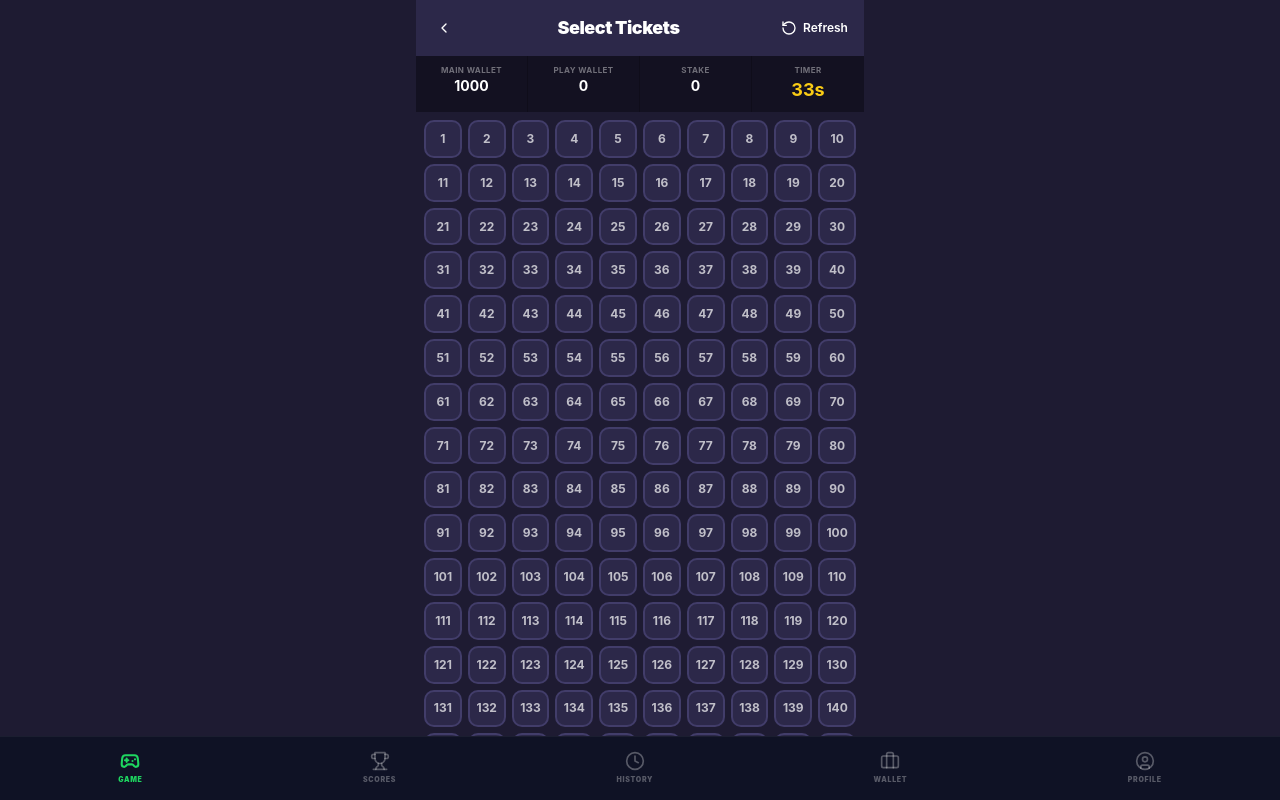
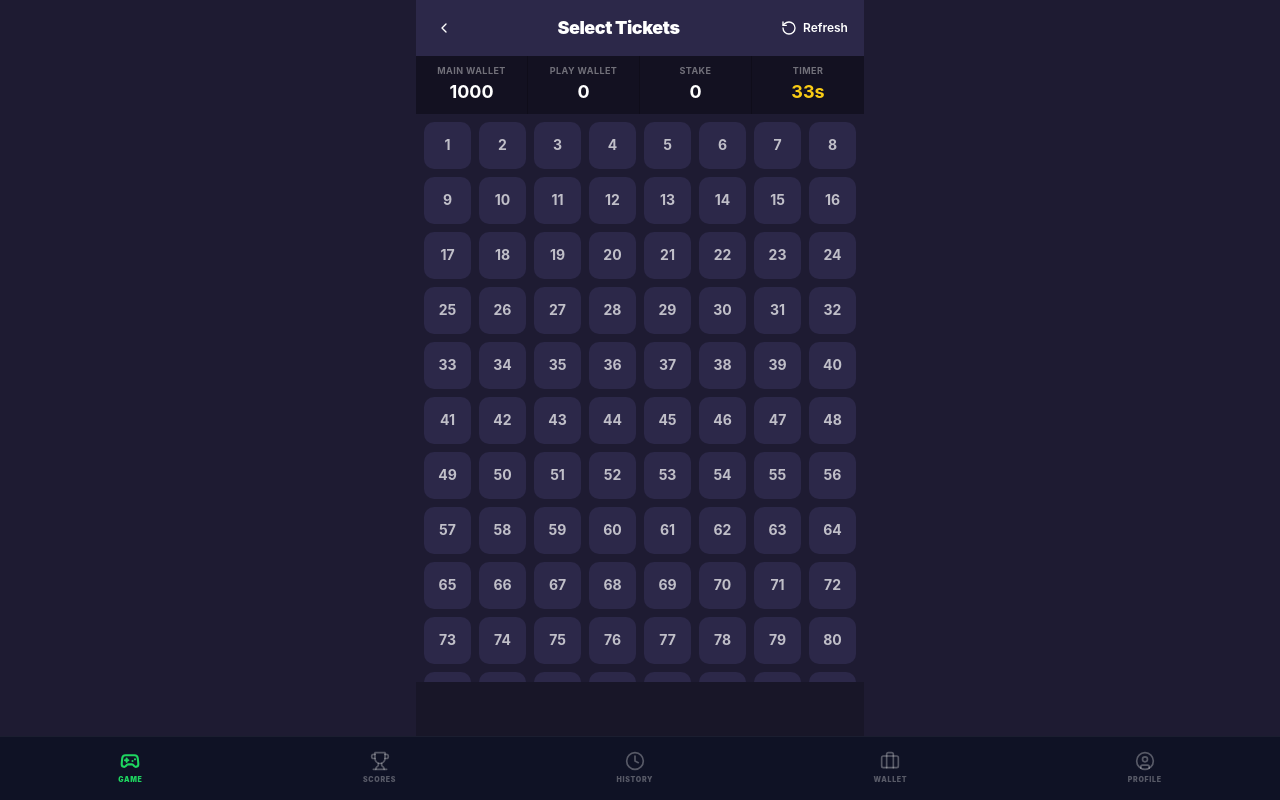
Before and after one commit to 1-win318/win-bingo-final, a Next.js app: page / in a window 1280 px wide. Both pictures are taken after a click on the button "PLAY 10". Shown: the top 800 px of the page. Built offline with nearby package versions, Linux system fonts and the light colour scheme; what @genkit-ai/google-genai, genkit would draw is missing.

Commit message:
እዚህ የሰራችሁትን ለውጥ በጽሁፍ ይጻፉ

```diff
--- a/src/components/bingo/CartelSelection.tsx
+++ b/src/components/bingo/CartelSelection.tsx
@@ -1,6 +1,6 @@
 'use client';
 
-import React from 'react';
+import React, { useEffect } from 'react';
 import { ChevronLeft, RotateCcw } from 'lucide-react';
 import { Button } from '@/components/ui/button';
 import { cn } from '@/lib/utils';
@@ -20,7 +20,8 @@ export function CartelSelection({ cartels, onBack, onPlay, selectedIds, setSelec
 
   const toggleCartel = (id: number) => {
     setSelectedIds(prev => {
-      if (prev.includes(id)) {
+      const isSelected = prev.includes(id);
+      if (isSelected) {
         return prev.filter(i => i !== id);
       } else {
         if (prev.length < 4) {
@@ -31,14 +32,23 @@ export function CartelSelection({ cartels, onBack, onPlay, selectedIds, setSelec
     });
   };
 
+  // Automatically transition to play when timer hits 0
+  useEffect(() => {
+    if (timer <= 0) {
+      onPlay(selectedIds);
+    }
+  // eslint-disable-next-line react-hooks/exhaustive-deps
+  }, [timer]);
+
   const stake = selectedIds.length * 10;
   const displayedCartels = cartels.slice(0, 400);
 
   return (
-    <div className="min-h-screen bg-[#1e1b32] text-white flex flex-col font-body items-center">
+    // The `h-screen` and `flex-col` ensures the footer is pushed to the bottom
+    <div className="h-screen bg-[#1e1b32] text-white flex flex-col font-body items-center">
 
       {/* Header */}
-      <div className="w-full max-w-md px-2 h-14 flex items-center justify-between flex-none bg-[#2c2849]">
+      <header className="w-full max-w-md px-2 h-14 flex items-center justify-between flex-none bg-[#2c2849]">
         <Button variant="ghost" size="icon" onClick={onBack} className="text-white hover:bg-white/10">
           <ChevronLeft size={24} />
         </Button>
@@ -47,19 +57,20 @@ export function CartelSelection({ cartels, onBack, onPlay, selectedIds, setSelec
             <RotateCcw size={14} />
             <span className="text-xs font-semibold">Refresh</span>
         </Button>
-      </div>
+      </header>
 
       {/* Stats Bar */}
-      <div className="w-full max-w-md grid grid-cols-4 text-center bg-[#131121] flex-none">
-         <div className="py-2 border-r border-black/20"><p className="text-[8px] text-white/40 font-bold uppercase tracking-wider">Main Wallet</p><p className="font-bold text-sm">{balance.toFixed(0)}</p></div>
-        <div className="py-2 border-r border-black/20"><p className="text-[8px] text-white/40 font-bold uppercase tracking-wider">Play Wallet</p><p className="font-bold text-sm">0</p></div>
-        <div className="py-2 border-r border-black/20"><p className="text-[8px] text-white/40 font-bold uppercase tracking-wider">Stake</p><p className="font-bold text-sm">{stake}</p></div>
-        <div className="py-2 relative"><p className="text-[8px] text-white/40 font-bold uppercase tracking-wider">Timer</p><p className="font-bold text-lg text-yellow-400">{timer}s</p></div>
-      </div>
+      <section className="w-full max-w-md grid grid-cols-4 text-center bg-[#131121] flex-none">
+         <StatBox label="Main Wallet" value={balance.toFixed(0)} />
+         <StatBox label="Play Wallet" value="0" />
+         <StatBox label="Stake" value={stake} />
+         <StatBox label="Timer" value={`${timer}s`} isTimer />
+      </section>
 
-      {/* Number Grid */}
-      <div className="w-full max-w-md flex-1 p-2 overflow-y-auto scrollbar-hide">
-        <div className="grid grid-cols-10 gap-1.5">
+      {/* Scrollable Number Grid */}
+      {/* `flex-1` makes this section take up all available space, pushing the footer down */}
+      <main className="w-full max-w-md flex-1 p-2 overflow-y-auto scrollbar-hide">
+        <div className="grid grid-cols-8 gap-2">
           {displayedCartels.map((c) => {
             const isSelected = selectedIds.includes(c.id);
             return (
@@ -67,10 +78,10 @@ export function CartelSelection({ cartels, onBack, onPlay, selectedIds, setSelec
                 key={c.id}
                 onClick={() => toggleCartel(c.id)}
                 className={cn(
-                  "aspect-square rounded-md flex items-center justify-center text-xs font-bold transition-all duration-200 border-2",
+                  "aspect-square rounded-md flex items-center justify-center text-sm font-bold transition-all duration-200 border",
                   isSelected
                     ? "bg-green-500 border-green-400 text-white shadow-lg scale-110"
-                    : "bg-[#2c2849] border-[#423d6a] text-white/70 hover:bg-[#423d6a]"
+                    : "bg-[#2c2849] border-transparent text-white/70 hover:bg-[#423d6a]"
                 )}
               >
                 {c.id}
@@ -78,40 +89,42 @@ export function CartelSelection({ cartels, onBack, onPlay, selectedIds, setSelec
             );
           })}
         </div>
-      </div>
+      </main>
 
-      {/* Selected Cards Preview */}
-       <div className="w-full max-w-md flex-none p-2 bg-black/30">
+      {/* Bottom Section (Fixed) */}
+      {/* This footer is not part of the scrollable area */}
+      <footer className="w-full max-w-md flex-none bg-black/20 pt-2">
+        <div className="min-h-[110px] flex items-center justify-center p-2">
           {selectedIds.length > 0 ? (
-            <div className="grid grid-cols-4 gap-2">
-                {selectedIds.map(id => {
+              <div className="grid grid-cols-4 gap-3 w-full">
+                  {/* Show placeholders for unselected cards to maintain layout */}
+                  {Array.from({ length: 4 }).map((_, index) => {
+                    const id = selectedIds[index];
+                    if (!id) {
+                        return <div key={`placeholder-${index}`} className="w-full h-full" />
+                    }
                     const cartel = displayedCartels.find(c => c.id === id);
-                    if (!cartel) return null;
+                    if (!cartel) return <div key={`placeholder-found-${index}`} />;
+
                     return (
-                      <div key={id} className="w-full">
+                      <div key={id} className="w-full animate-in zoom-in-95 fade-in-0 duration-300">
                           <BingoCard data={cartel.board} isMini={true} />
                       </div>
                     );
                   })}
               </div>
           ) : (
-            <div className="h-[75px] flex items-center justify-center text-center">
-                <p className="text-sm text-white/30">Select a ticket to view the board.</p>
-            </div>
+              <p className="text-sm text-white/40">Select a cartel to view board</p>
           )}
         </div>
-
-      {/* Footer Play Button */}
-      <div className="w-full max-w-md p-3 bg-[#131121] flex-none">
-         <Button
-            size="lg"
-            onClick={() => onPlay(selectedIds)}
-            disabled={selectedIds.length === 0}
-            className="w-full h-14 text-xl font-black tracking-wider bg-green-500 text-white hover:bg-green-600 rounded-xl disabled:bg-gray-600 disabled:opacity-50"
-        >
-          PLAY
-        </Button>
-      </div>
+      </footer>
     </div>
   );
 }
+
+const StatBox = ({ label, value, isTimer = false }: { label: string; value: string | number; isTimer?: boolean }) => (
+    <div className="py-2 border-r border-black/20 last:border-r-0">
+        <p className="text-[9px] text-white/40 font-bold uppercase tracking-wider">{label}</p>
+        <p className={cn("font-bold text-lg", isTimer ? "text-yellow-400" : "text-white")}>{value}</p>
+    </div>
+);
```
Lines whose indentation alone changed are shown as unchanged.
